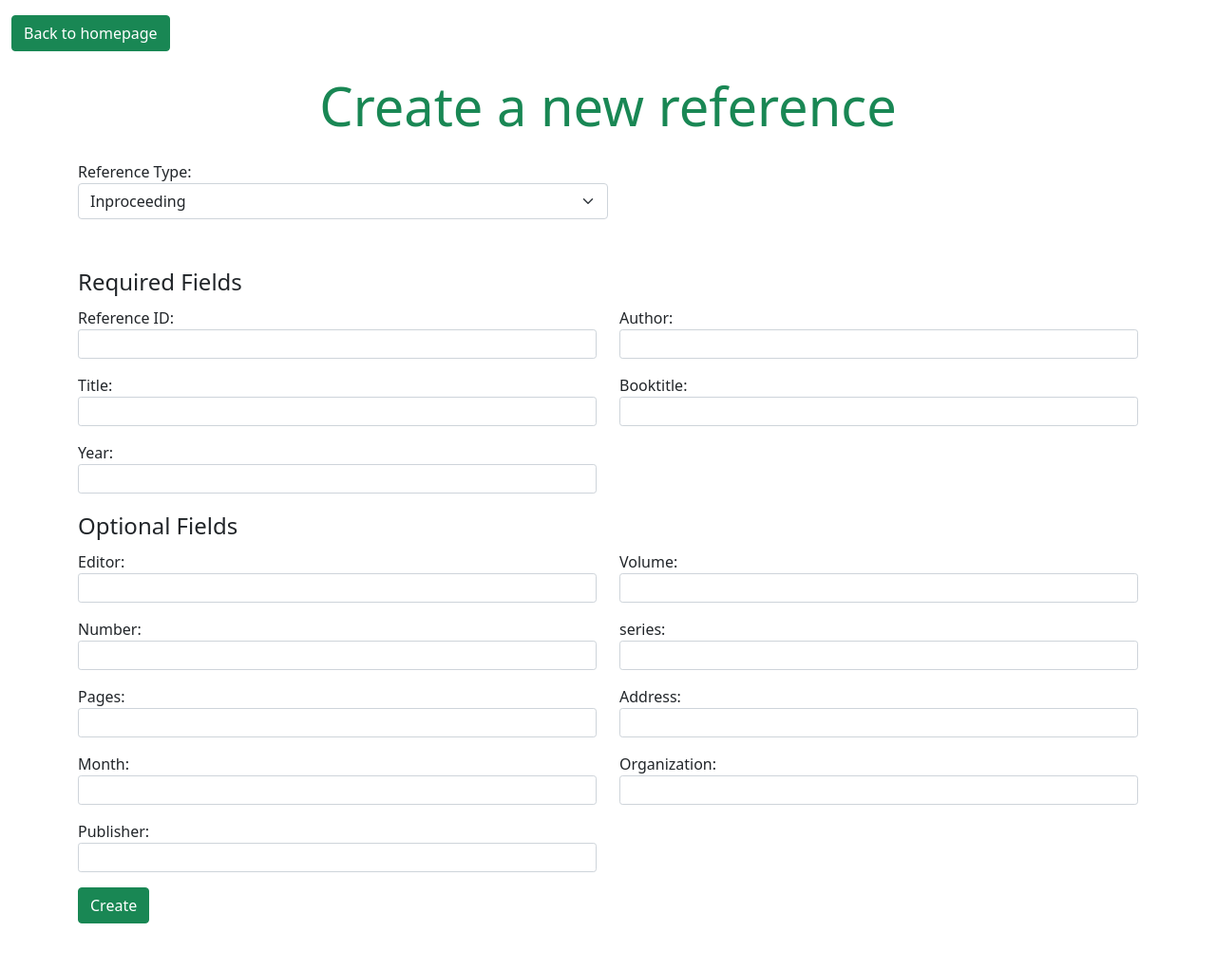
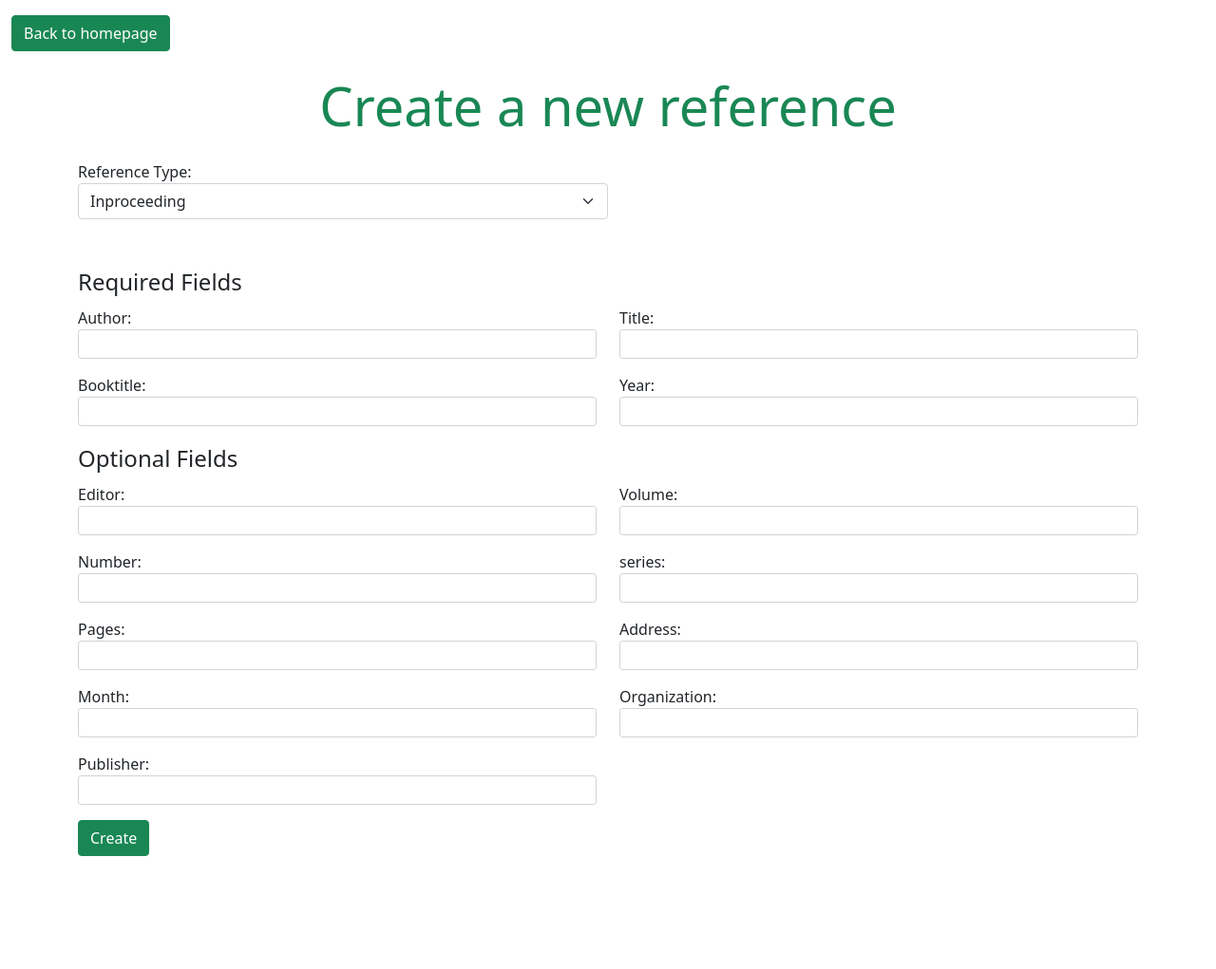
Before and after one commit to lamtonylam/ohtuminiprojekti, a Flask app: page /new_reference in a window 1280 px wide. Shown: the whole page at 95% size. After the commit the page ends 902 px from the top, so only its background shows below. Run offline with Flask 3, Linux system fonts and the light colour scheme.

Commit message:
Feat; reference ID generation, updated html templates and update related tests

```diff
--- a/src/app.py
+++ b/src/app.py
@@ -31,7 +31,11 @@ def new():
 @app.route("/create_reference", methods=["POST"])
 def reference_creation():
     # mandatory fields
-    reference_id = request.form.get("reference_id")
+    # create reference_id from first 3 chars of title and year
+    title = request.form.get("title")
+    year = request.form.get("year")
+    reference_id = title[:3] + year
+
     author = request.form.get("author")
     title = request.form.get("title")
     year = request.form.get("year")
@@ -66,12 +70,11 @@ def reference_creation():
                 number,
                 pages,
                 month,
-                note
+                note,
             )
 
         elif reference_type == "book":
-            validate_book(reference_id, author, year,
-                          title, publisher, address)
+            validate_book(reference_id, author, year, title, publisher, address)
 
         elif reference_type == "inproceedings":
             validate_inproceedings(
@@ -88,7 +91,7 @@ def reference_creation():
                 address,
                 month,
                 organization,
-                publisher
+                publisher,
             )
 
         # Inputs given as arguments to the validation function //found in validate.py
--- a/src/templates/new_reference.html
+++ b/src/templates/new_reference.html
@@ -30,22 +30,12 @@
         <fieldset>
           <legend>Required Fields</legend>
           <div class="row">
-            <div class="col-md-6 mb-3">
               <input
                 type="hidden"
                 class="reference_type"
                 name="reference_type"
                 value="inproceedings"
               />
-              <label for="inproceeding_reference_id">Reference ID:</label>
-              <input
-                class="form-control form-control-sm"
-                type="text"
-                name="reference_id"
-                id="inproceeding_reference_id"
-                required
-              />
-            </div>
             <div class="col-md-6 mb-3">
               <label for="inproceeding_author">Author:</label>
               <input
@@ -142,16 +132,12 @@
           <fieldset>
             <legend>Required Fields</legend>
             <div class="row">
-              <div class="col-md-6 mb-3">
-                <label for="article_reference_id">Reference ID:</label>
               <input
               type="hidden"
               class="reference_type"
               name="reference_type"
               value="article"
             />
-                <input class="form-control form-control-sm" type="text" name="reference_id" id="article_reference_id" required /><br />
-              </div>
               <div class="col-md-6 mb-3">
                 <label for="article_author">Author:</label>
                 <input class="form-control form-control-sm" type="text" name="author" id="article_author" required /><br />
@@ -206,16 +192,12 @@
           <fieldset>
             <legend>Required Fields</legend>
             <div class="row">
-              <div class="col-md-6 mb-3">
-                <label for="book_reference_id">Reference ID:</label>
                 <input
                   type="hidden"
                   class="reference_type"
                   name="reference_type"
                   value="book"
                 />
-                <input class="form-control form-control-sm" type="text" name="reference_id" id="book_reference_id" required /><br />
-              </div>
               <div class="col-md-6 mb-3">
                 <label for="book_author">Author:</label>
                 <input class="form-control form-control-sm" type="text" name="author" id="book_author" required /><br />
```
Also changed, not shown: 3 other files. Lines whose indentation alone changed are shown as unchanged.
